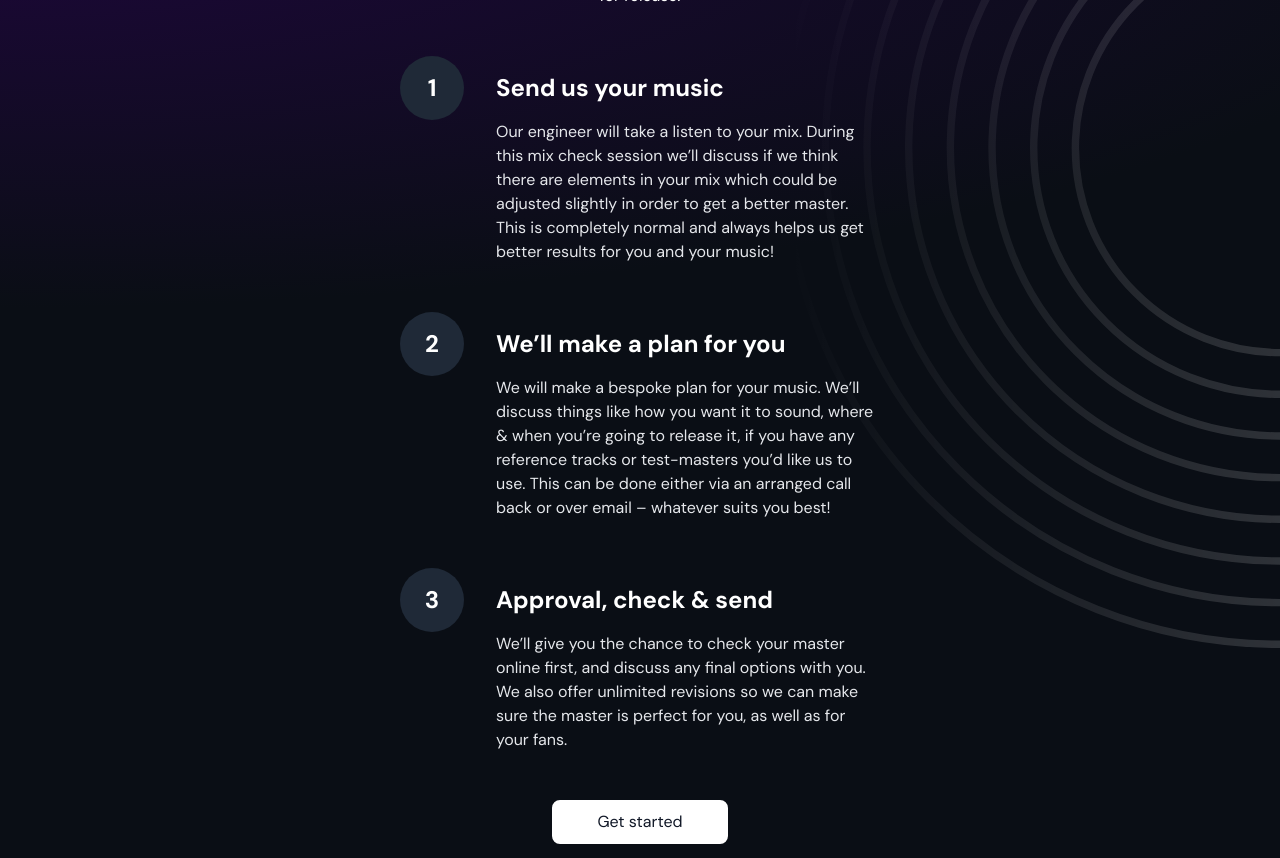
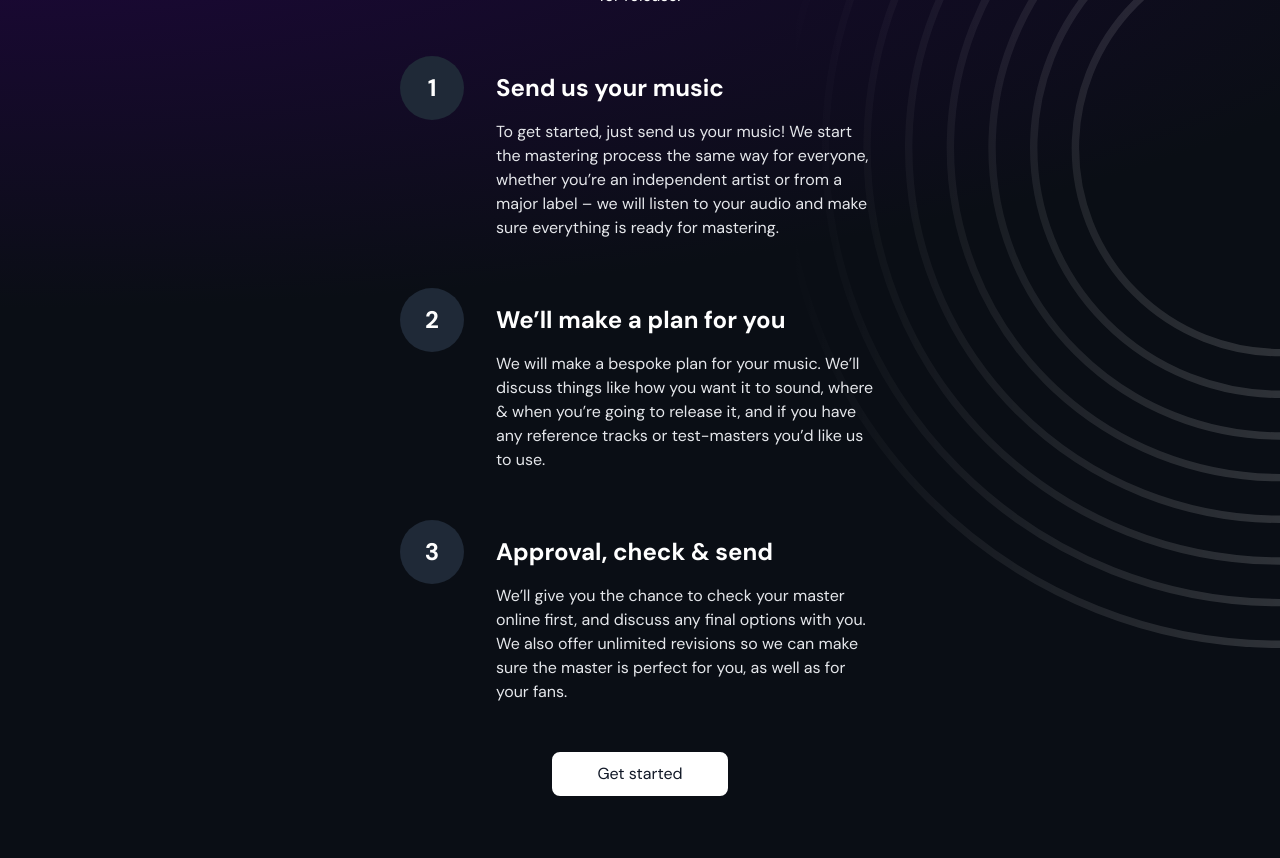
Before and after one commit to RobertJewell/two-zero-nine, a Next.js app: page / in a window 1280 px wide. Shown: the part 1640-2498 px from the top of the page. Built offline with nearby package versions, Linux system fonts and the light colour scheme.

Commit message:
update text

```diff
--- a/components/ContactForm.js
+++ b/components/ContactForm.js
@@ -79,11 +79,10 @@ export default function ContactForm() {
 						Let's discuss your project:
 					</h3>
 					<p className="leading-6 text-gray-700">
-						Our studio is open Monday – Friday 10am until 6pm. We aim to respond
-						to all enquiries within 24 hours. If you haven’t had a response from
-						us, please check your spam/other folders just in case! If you would
-						like a call back, either by telephone (UK) or by video call, please
-						leave your details when sending the message over.
+						Our studio is open from 10am until 6pm. We aim to respond to all
+						enquiries within 24 hours. <br /> If you would like a call back,
+						either by telephone (UK) or by video call, please leave your details
+						when sending the message over.
 					</p>
 				</div>
 				<div className="relative w-full max-w-lg mx-auto md:flex-1">
--- a/components/FaqAccordion.js
+++ b/components/FaqAccordion.js
@@ -31,7 +31,7 @@ const faqs = [
 	{
 		question: "What analogue equipment do you use?",
 		answer:
-			"We use a combination of tubes, transformers and other class-A equipment: HCL Thermos Mastering EQ, HCL Varis Tube compressor, Custom Sontec 250 clone, Elysia Xpressor VCA compressor and Kii Three monitors to name a few! We also use Prism converters for excellent monitoring",
+			"We use a combination of tubes, transformers and other class-A equipment: HCL Thermos Mastering EQ, HCL Varis Tube compressor, Custom Sontec 250, Elysia Xpressor VCA compressor and Kii Three monitors to name a few! We also use Prism converters for excellent monitoring",
 	},
 	{
 		question: "What kind of plugins do you use?",
--- a/components/ThreeStepPlan.js
+++ b/components/ThreeStepPlan.js
@@ -13,11 +13,10 @@ export default function ThreeStepPlan() {
 			</p>
 			<ThreeStepPlanPoint number="1" title="Send us your music" classes="mt-12">
 				<p className="max-w-sm mt-4 leading-6 text-gray-200">
-					Our engineer will take a listen to your mix. During this mix check
-					session we’ll discuss if we think there are elements in your mix which
-					could be adjusted slightly in order to get a better master. This is
-					completely normal and always helps us get better results for you and
-					your music!
+					To get started, just send us your music! We start the mastering
+					process the same way for everyone, whether you’re an independent
+					artist or from a major label – we will listen to your audio and make
+					sure everything is ready for mastering.
 				</p>
 			</ThreeStepPlanPoint>
 			<ThreeStepPlanPoint
@@ -27,10 +26,8 @@ export default function ThreeStepPlan() {
 			>
 				<p className="max-w-sm mt-4 leading-6 text-gray-200">
 					We will make a bespoke plan for your music. We’ll discuss things like
-					how you want it to sound, where & when you’re going to release it, if
-					you have any reference tracks or test-masters you’d like us to use.
-					This can be done either via an arranged call back or over email –
-					whatever suits you best!
+					how you want it to sound, where & when you’re going to release it, and
+					if you have any reference tracks or test-masters you’d like us to use.
 				</p>
 			</ThreeStepPlanPoint>
 			<ThreeStepPlanPoint
--- a/pages/about.js
+++ b/pages/about.js
@@ -68,17 +68,17 @@ export default function services() {
 							mastering services.
 						</p>
 						<p className="z-20 pt-6">
-							“People always ask me why I got into mastering. For me, it’s such
-							an important process. After I hand the music back, it goes
-							straight online, in stores and to the fans. There’s no room for
-							error and it is a big responsibility. I love working with bands
-							and artists because I am able to help them deliver the perfect
-							master to their fans. There’s no better feeling than handing back
-							a track to an artist or band and them being so happy that their
-							creation, their art, is finally ready for their fans. Having my
-							own studio is the icing on the cake as it gives me a listening
-							space that I know so well. I’m looking forward to helping you
-							finish your next project!”
+							"People ask me why I chose a career in mastering. For me, it’s
+							simple. I love music. You can’t do this job otherwise. You need to
+							have a great understanding of music, and musicians. I used to be a
+							musician, so I understand the importance of getting this right!
+							The mastering process is so important. Once I’ve finished with a
+							track, it usually goes straight online or to the distribution
+							plant. There is no room for error, and I love the challenge of
+							making everything sound as good as it possibly can be. It’s always
+							such an honour to be serving musicians and helping them deliver
+							their vision, art and creations to their fans. I’m looking forward
+							to helping you finish your next project!"
 						</p>
 						<p className="pt-6">
 							As well as working as a mastering engineer, Graeme also finds time
--- a/pages/services.js
+++ b/pages/services.js
@@ -76,9 +76,9 @@ export default function services() {
 						description="In a hurry? Just let us know and we can arrange for a quick turn around to suit your schedule."
 					></OptionsItem>
 					<OptionsItem
-						title="Radio Edits"
-						key="Radio Edits"
-						description="Same mastering quality, tweaked to your needs."
+						title="Alternative Sets"
+						key="Alternative Sets"
+						description="Radio edits, instrumentals, other versions for physical/digital release: Same mastering quality, tweaked to your needs"
 					></OptionsItem>
 					<OptionsItem
 						title="Mixing"
```
